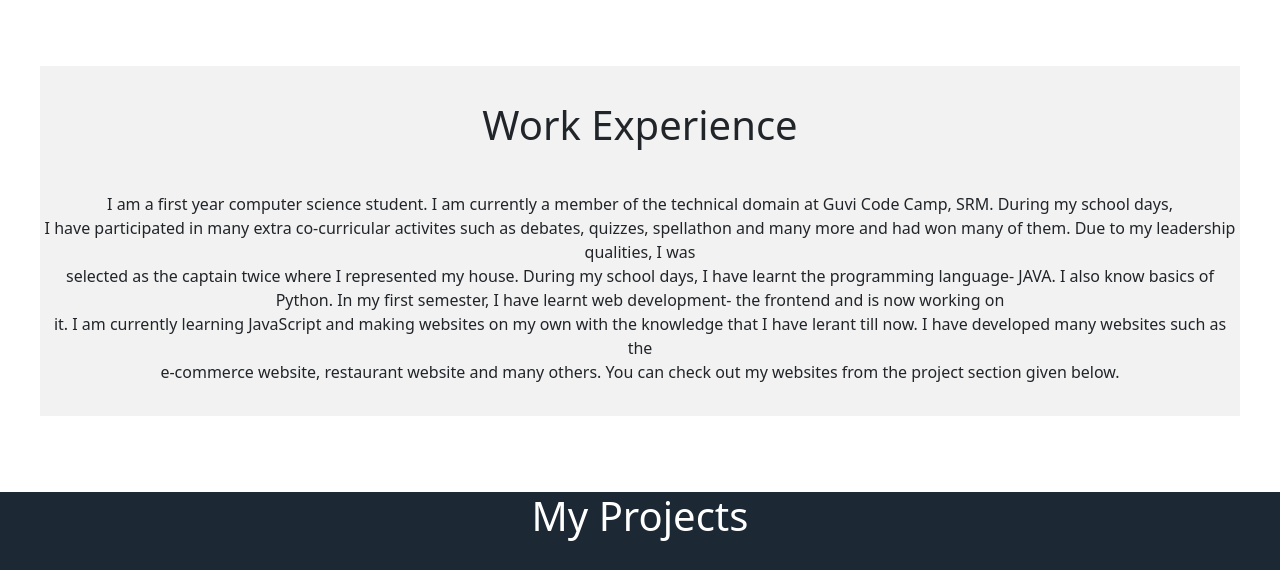
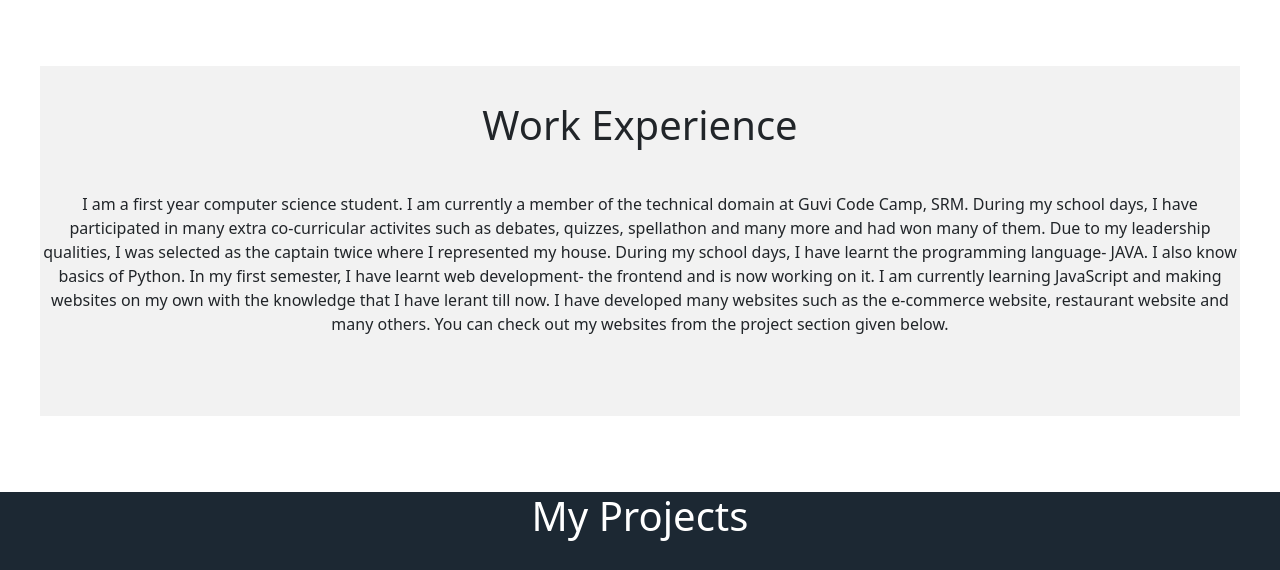
Before and after one commit to Ritika091/Portfolio, a plain HTML site: page index.html in a window 1280 px wide. Shown: the part 2103-2673 px from the top of the page. Drawn offline with nearby package versions, Linux system fonts and the light colour scheme.

Commit message:
Update index.html

```diff
--- a/index.html
+++ b/index.html
@@ -120,7 +120,7 @@
                 <h1>
                     Work Experience
                 </h1>
-                <p > I am a first year computer science student. I am currently a member of the technical domain at Guvi Code Camp, SRM. During my school days,<br> I have participated in many extra co-curricular activites such as debates, quizzes, spellathon and  many more and had won many of them. Due to my leadership qualities, I was <br>selected as the captain twice where I represented my house. During my school days, I  have learnt the programming language- JAVA. I also know basics of Python. In my first semester, I have learnt web development- the frontend and is now working on <br> it. I am currently learning JavaScript and making websites on my own with the knowledge that I have lerant till now. I have developed many websites such as the <br> e-commerce website, restaurant website and many others. You can check out my websites from the project section given below.
+                <p > I am a first year computer science student. I am currently a member of the technical domain at Guvi Code Camp, SRM. During my school days, I have participated in many extra co-curricular activites such as debates, quizzes, spellathon and  many more and had won many of them. Due to my leadership qualities, I was selected as the captain twice where I represented my house. During my school days, I  have learnt the programming language- JAVA. I also know basics of Python. In my first semester, I have learnt web development- the frontend and is now working on it. I am currently learning JavaScript and making websites on my own with the knowledge that I have lerant till now. I have developed many websites such as the e-commerce website, restaurant website and many others. You can check out my websites from the project section given below.
                 </p>
             </section>
 
```
